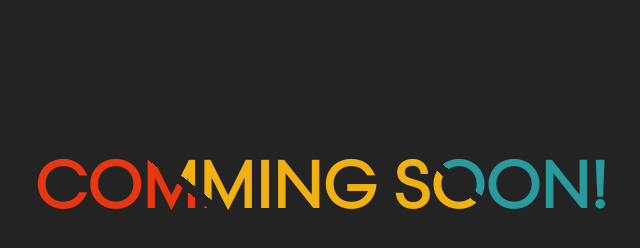
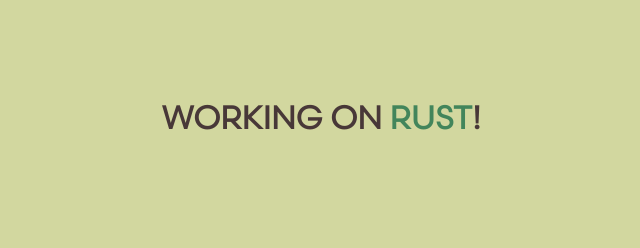
Before and after one commit to cophmat/temp, a plain HTML site: page index.html in a window 1280 px wide. Shown: the whole page, without its empty margins (319-959 px from the left). Drawn offline with Linux system fonts and the light colour scheme.

Commit message:
updating

```diff
--- a/index.html
+++ b/index.html
@@ -6,63 +6,34 @@
     <meta name="viewport" content="width=device-width, initial-scale=1.0">
     <title>Work in Progress.....</title>
     <link rel="icon" type="image/x-icon" href="img.png">
-
 	<style>
-        @font-face {
+		@font-face{
 			font-family: scandia;
 			src: url("Scandia-Regular.ttf");
 		}
 		*{
 			margin: 0;
+			padding: 0;
 		}
-        :root {
-  --color-1: #186cb8;
-  --color-2: #2a9a9f;
-  --color-3: #f1b211;
-  --color-4: #e83611;
-  --color-5: #f9002f;
-}
-
 		body{
-            background-color: #232323;
+			background-color: #D2D79F;
 			font-family: scandia;
-            text-transform: uppercase;
-            color: #ffffff;
-            font-family: Scandia;
-        }
-
-        h1{
-            font-size: 50px;
-            font-weight: 700;
+			display: flex;
+			justify-content: center;
 		}
 		h1{
-            text-align: center;
-            margin-top: 150px;
-            font-size: 65px;
-
 			text-transform: uppercase;
-            background: linear-gradient(219deg,
-                var(--color-1) 19%,
-                transparent 19%,transparent 20%,
-                var(--color-2) 20%, var(--color-2)  39%,
-                transparent 39%,transparent 40%,
-                var(--color-3) 40%,var(--color-3) 59% ,
-                transparent 59%,transparent 60%,
-                var(--color-4) 60%, var(--color-4) 79%,
-                transparent 79%, transparent 80%,
-                var(--color-5) 80%);
-            background-clip: text;
-            -webkit-background-clip: text;
-            color: transparent;
+			margin-top: 100px;
+			color: #483838;
 		}
-
-
-
+		span{
+			color: #42855B;
+		}
 	</style>
 </head>
 <body>
     <div class="main-container">
-        <h1>comming soon!</h1>
+        <h1>working on <span>rust</span>! </h1>
         <!-- <h1>Muhamamd Umer Asif</h1> -->
     </div>
 
```
Lines whose indentation alone changed are shown as unchanged.
